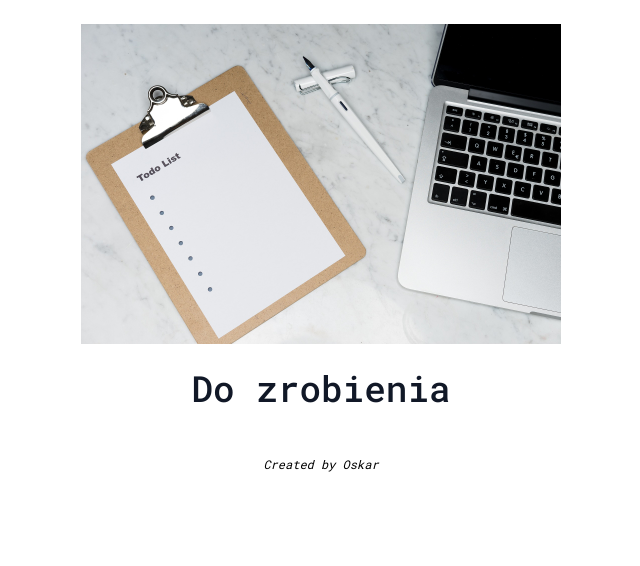
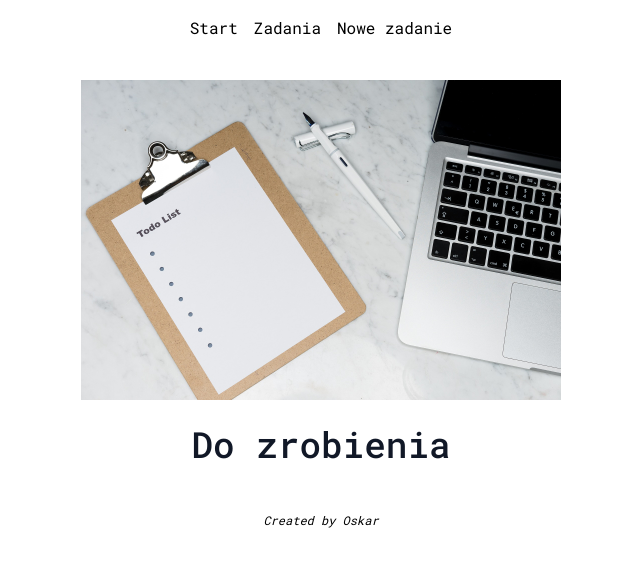
Before and after one commit to ewkaw/next, a Next.js app: page / in a window 1280 px wide. Shown: the top 566 px of the page, without its empty margins (319-959 px from the left). Built offline with nearby package versions, Linux system fonts and the light colour scheme.

Commit message:
simple navigation

```diff
--- a/app/layout.js
+++ b/app/layout.js
@@ -14,6 +14,12 @@ export default function RootLayout({ children }) {
     <html lang="en">
       {/* Przypisanie czcionki roboto mono do body ( wszystkie dzieci beda ja dziedz ) */}
       <body className={robotoMono.className}>
+        <nav className="text-center my-4 space-x-4">
+          <a href="/">Start</a>
+          <a href="/tasks">Zadania</a>
+          <a href="/tasks/new">Nowe zadanie</a>
+        </nav>
+
         {children}
 
         <footer className="text-xs italic text-center mt-6">
```
